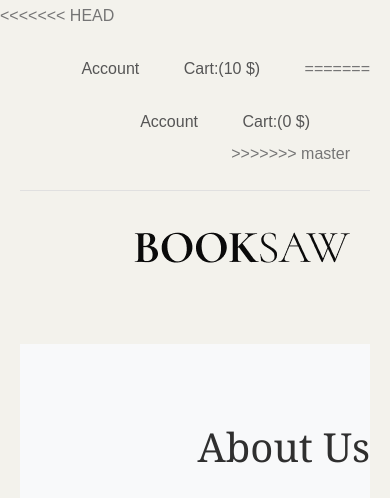
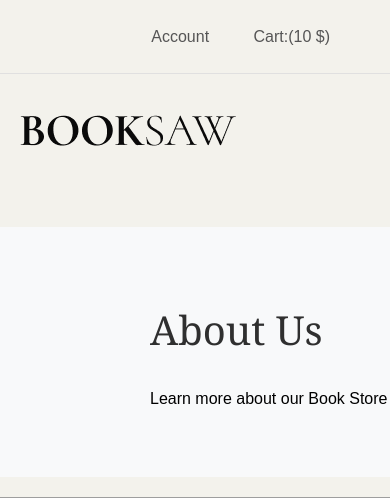
Before and after one commit to mustafataha5/New_Book_store, a Django app: template store_app/templates/contact_about.html in a window 390 px wide. Shown: the top 498 px of the page. Run offline with Django 3.2, Linux system fonts and the light colour scheme; the template is opened without the code that fills it: most values are stand-ins (such as "Sample title", 1, 10 or a date in 2020); some libraries are stand-ins or nearby versions; grey boxes are pictures that could not be loaded.

Commit message:
New Walls

```diff
--- a/store_app/templates/contact_about.html
+++ b/store_app/templates/contact_about.html
@@ -10,7 +10,6 @@
 
     {% load static %}
     <link rel="stylesheet" href="{% static 'css/about.css' %}">
-
     <link rel="stylesheet" type="text/css" href="{% static 'css/normalize.css' %}">
     <link rel="stylesheet" type="text/css" href="{% static 'css/vendor.css' %}">
     <link rel="stylesheet" type="text/css" href="{% static 'css/style1.css' %}">
@@ -21,22 +20,6 @@
 
 <body>
 
-<<<<<<< HEAD
-  <div id="header-wrap">
-    <div class="top-content">
-      <div class="container">
-        <div class="row">
-          <div class="col-md-6"></div>
-          <div class="col-md-6">
-            <div class="right-element">
-              {% if not 'userID' in request.session %}
-              <a href="/login" class="user-account for-buy"><i class="icon icon-user"></i><span>Account</span></a>
-              {% else %}
-              <a id="account" href="/user/{{user.id}}">Welcome, {{user.first_name}}</a>
-              <a id="logout" href="/logout" class="logoutbtn mx-2">logout</a>
-              {% endif %}
-              <a href="#" class="cart for-buy"><i class="icon icon-clipboard"></i><span>Cart:({{total}} $)</span></a>
-=======
     <div id="header-wrap">
         <div class="top-content">
             <div class="container">
@@ -50,11 +33,10 @@
                             <a id="account" href="/user/{{user.id}}">Welcome, {{user.first_name}}</a>
                             <a id="logout" href="/logout" class="logoutbtn mx-2">logout</a>
                             {% endif %}
-                            <a href="#" class="cart for-buy"><i class="icon icon-clipboard"></i><span>Cart:(0 $)</span></a>
+                            <a href="#" class="cart for-buy"><i class="icon icon-clipboard"></i><span>Cart:({{total}} $)</span></a>
                         </div>
                     </div>
                 </div>
->>>>>>> master
             </div>
         </div>
 
@@ -83,10 +65,8 @@
                                             <li><a href="single-product.html">7</a></li>
                                         </ul>
                                     </li>
-                                    <li class="menu-item"><a href="/wall" class="nav-link"
-                                            data-effect="Articles">Book Club</a></li>
-                                    <li class="menu-item"><a href="/contact" class="nav-link"
-                                            data-effect="About">About & Contact Us</a></li>
+                                    <li class="menu-item"><a href="/wall" class="nav-link" data-effect="Articles">Book Club</a></li>
+                                    <li class="menu-item"><a href="/contact" class="nav-link" data-effect="About">About & Contact Us</a></li>
                                 </ul>
                             </div>
                         </nav>
@@ -166,20 +146,16 @@
                 <div class="row">
 
                     <div class="col-md-4">
-
                         <div class="footer-item">
                             <div class="company-brand">
                                 <a href="/"><img src="{% static 'images/main-logo.png'%}" alt="logo" id="footer-logo" class="footer-logo"></a>
                             </div>
                         </div>
-
                     </div>
 
+                    <div class="col-md-2"></div>
+
                     <div class="col-md-2">
-
-                    </div>
-                    <div class="col-md-2">
-
                         <div class="footer-menu">
                             <h5 class="footer-title">Discover</h5>
                             <ul class="menu-list">
@@ -194,10 +170,9 @@
                                 </li>
                             </ul>
                         </div>
+                    </div>
 
-                    </div>
                     <div class="col-md-2">
-
                         <div class="footer-menu">
                             <h5 class="footer-title">My account</h5>
                             <ul class="menu-list">
@@ -212,10 +187,9 @@
                                 </li>
                             </ul>
                         </div>
+                    </div>
 
-                    </div>
                     <div class="col-md-2">
-
                         <div class="footer-menu">
                             <h5 class="footer-title">About & Contact Us</h5>
                             <ul class="menu-list">
@@ -224,12 +198,10 @@
                                 </li>
                             </ul>
                         </div>
-
                     </div>
 
                 </div>
                 <!-- / row -->
-
             </div>
         </footer>
     </div>
```
